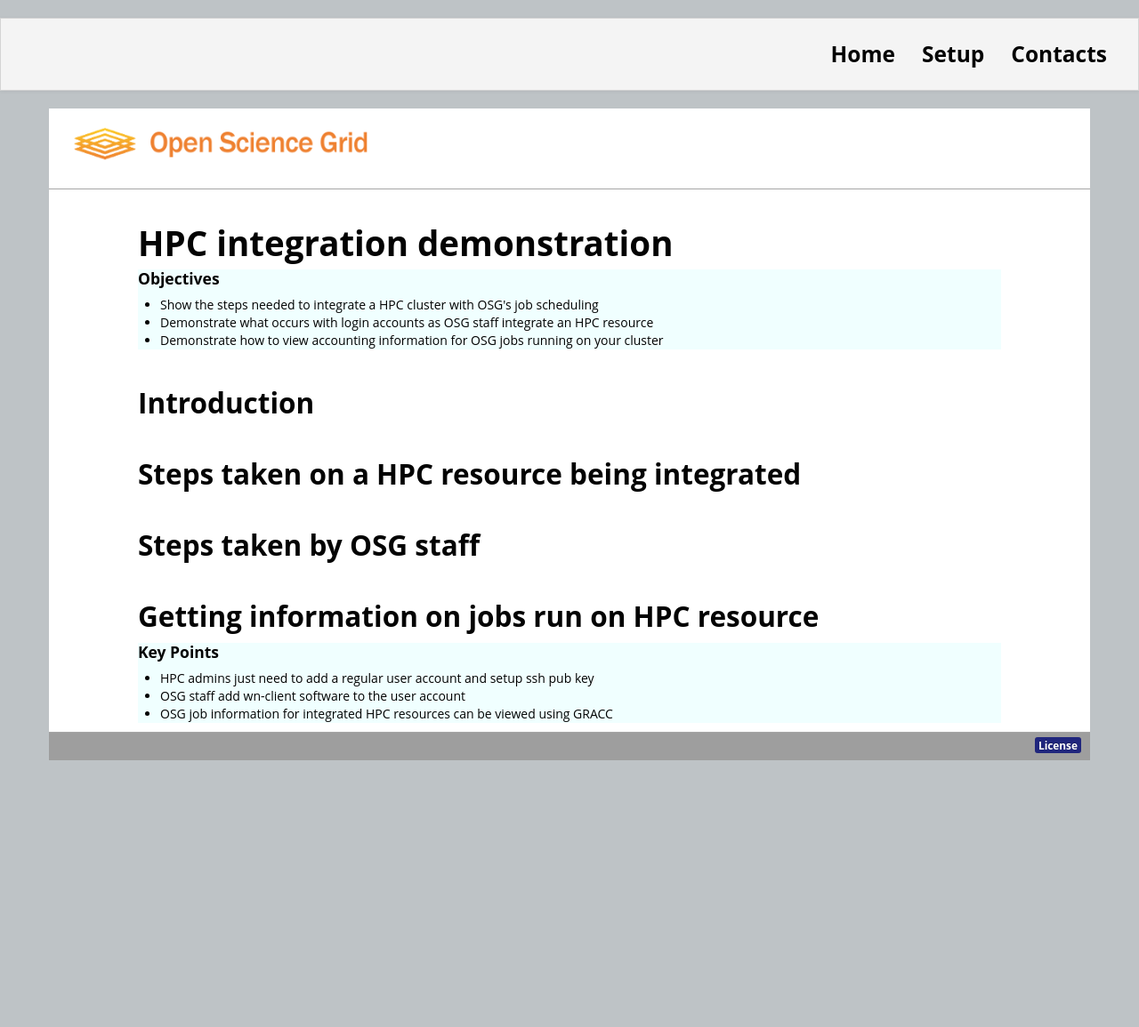
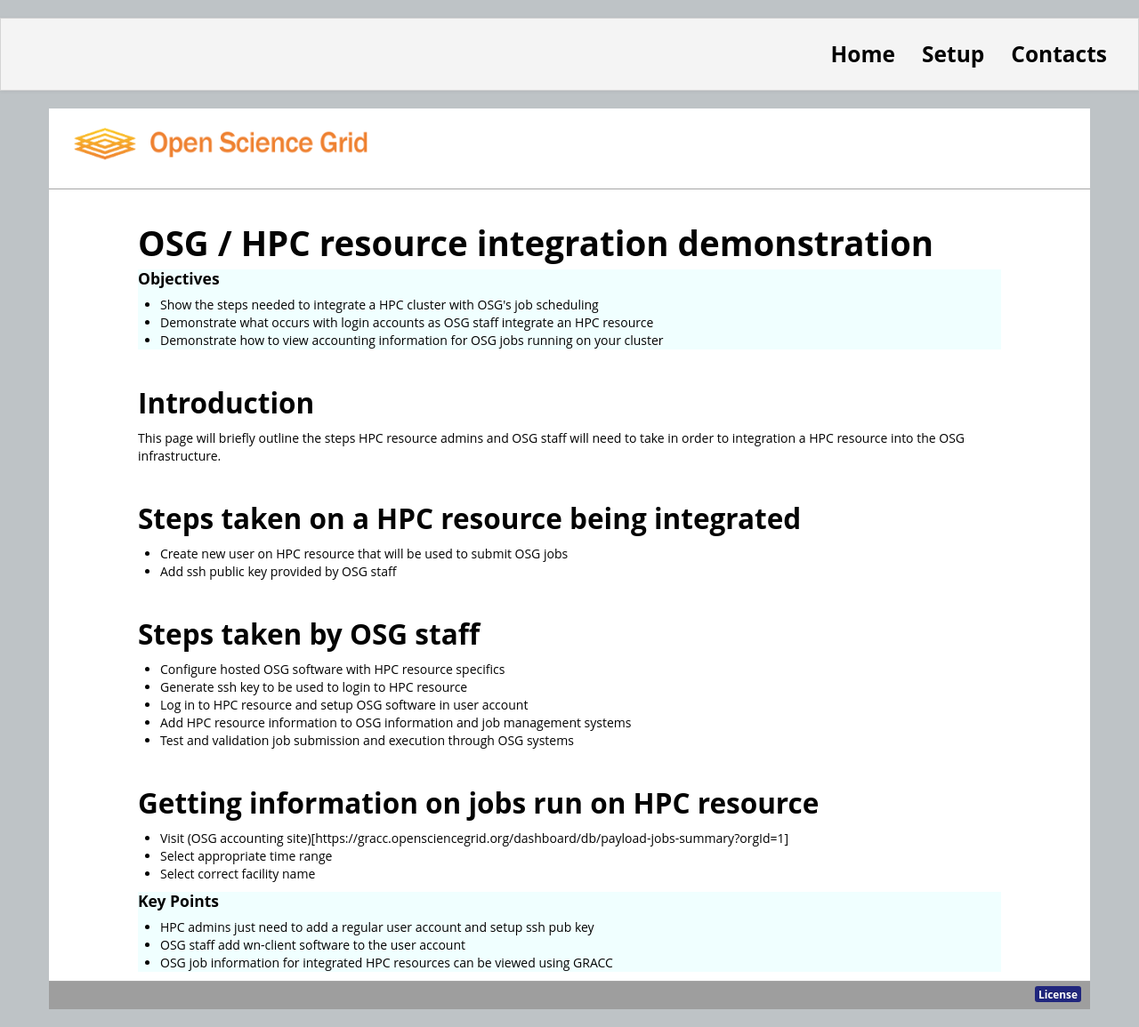
Before and after one commit to SWC-OSG-Workshop/OSG-HostedCE-RMACC17, a Jekyll site: the page built from demo.md, in a window 1280 px wide. Shown: the whole page at 89% size. Built offline with Jekyll 4.4.1, drawn with Linux system fonts in a browser that asks for light colours; nearby versions of some CDN libraries; library files that are not in the unit come from our copies; before the commit the page ends 900 px from its top, so only the background shows below that; grey boxes are pictures that could not be loaded.

Commit message:
Add demo steps

```diff
--- a/demo.md
+++ b/demo.md
@@ -1,7 +1,7 @@
 ---
 layout: lesson
 root: .
-title:  HPC integration demonstration
+title:  OSG / HPC resource integration demonstration
 
 ---
 <div class="objectives" markdown="1">
@@ -14,9 +14,24 @@
 
 ## Introduction
 
+This page will briefly outline the steps HPC resource admins and OSG staff will
+need to take in order to integration a HPC resource into the OSG infrastructure.
+
 ## Steps taken on a HPC resource being integrated
+   * Create new user on HPC resource that will be used to submit OSG jobs
+   * Add ssh public key provided by OSG staff
+
 ## Steps taken by OSG staff
+   * Configure hosted OSG software with HPC resource specifics
+   * Generate ssh key to be used to login to HPC resource
+   * Log in to HPC resource and setup OSG software in user account
+   * Add HPC resource information to OSG information and job management systems
+   * Test and validation job submission and execution through OSG systems
+
 ## Getting information on jobs run on HPC resource
+   * Visit (OSG accounting site)[https://gracc.opensciencegrid.org/dashboard/db/payload-jobs-summary?orgId=1]
+   * Select appropriate time range
+   * Select correct facility name
 
 <div class="keypoints" markdown="1">
 #### Key Points
```
